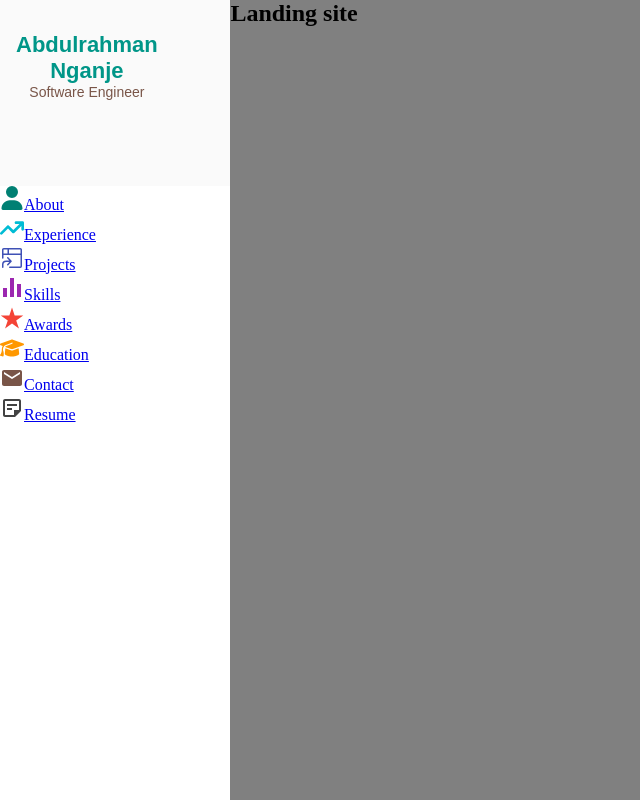
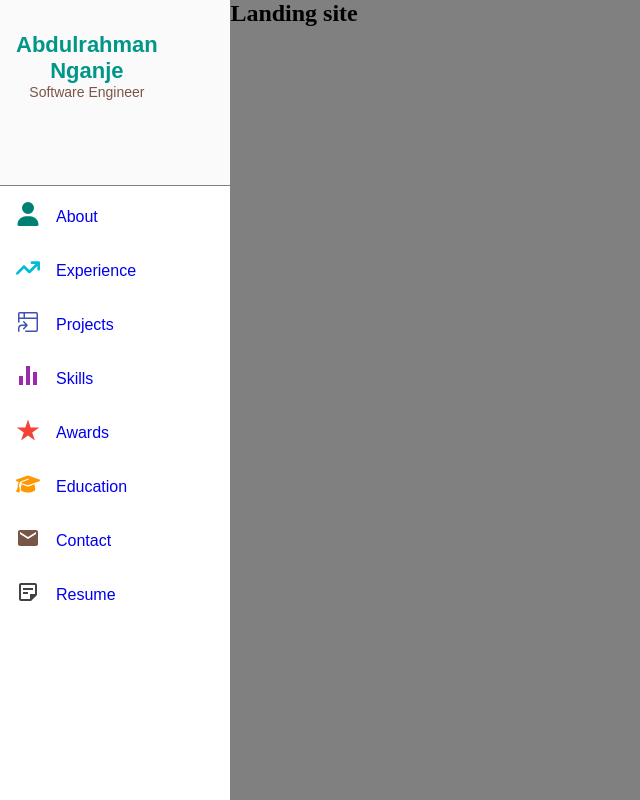
Before and after one commit to asnganje/professional-portoflio-v1, a React (Vite) app: page / in a window 1280 px wide. Shown: the whole page, without its empty margins (0-640 px from the left). Built offline with nearby package versions, Linux system fonts and the light colour scheme.

Commit message:
Add css to file

```diff
--- a/src/index.css
+++ b/src/index.css
@@ -101,6 +101,7 @@ main {
     .navbar-div {
         height: 20vh;
         padding: 1rem;
+        border-bottom: 1px solid grey;
     }
 
     .outlet {
@@ -117,3 +118,28 @@ main {
     width: 10vw;
     height: 80vh;
 }
+
+.sidebar-ul {
+    display: grid;
+    grid-template-columns: 1fr;
+    row-gap: 1.5rem;
+    padding: 1rem;
+    font-family: sans-serif;
+}
+
+
+.li, a{
+    display: flex;
+    align-items: center;
+    gap: 1rem;
+    text-decoration: none;
+}
+
+.txt {
+    cursor: pointer;
+}
+
+.li a:hover {
+    font-weight: bold;
+    font-size: 24px;
+}
```
